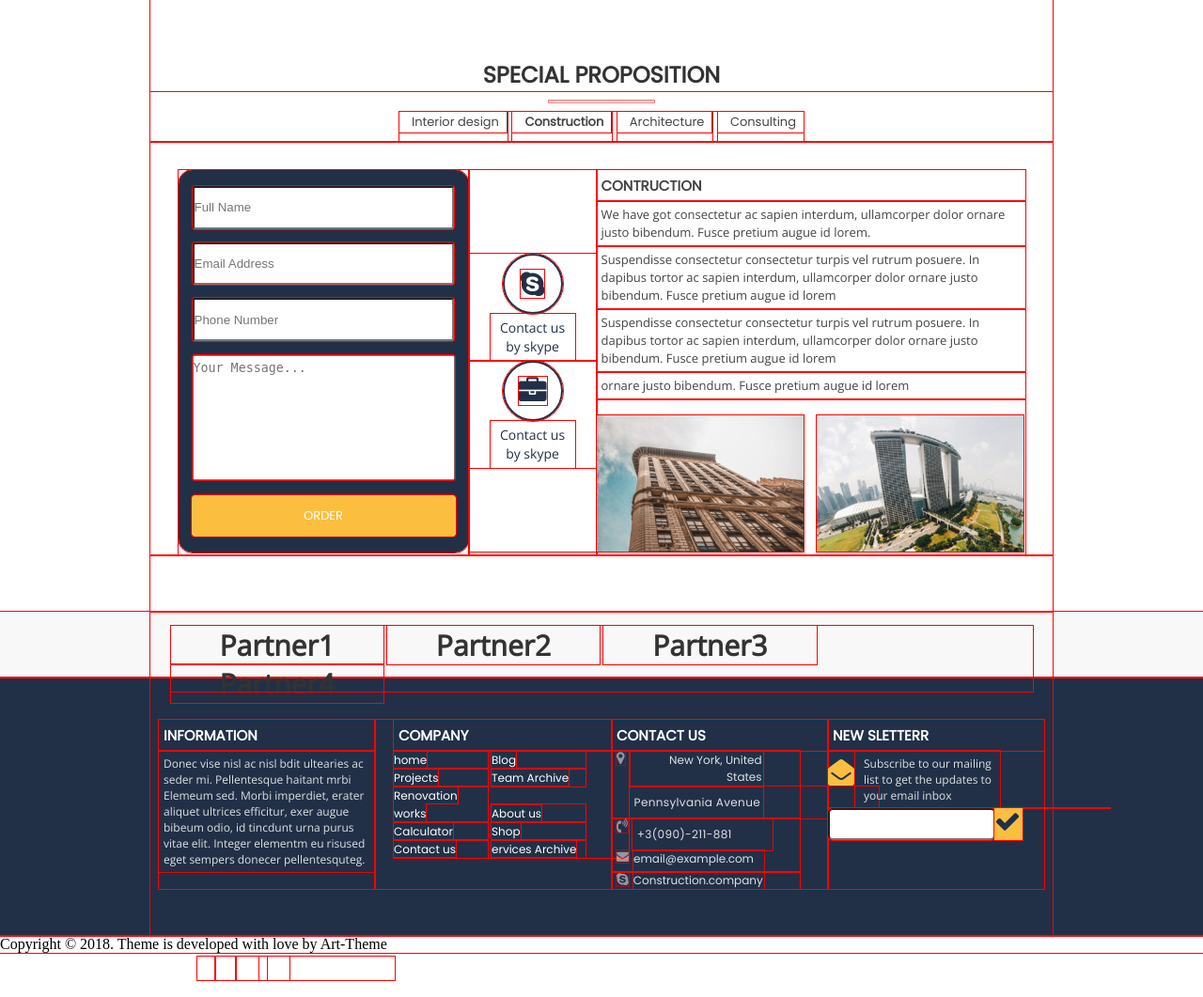
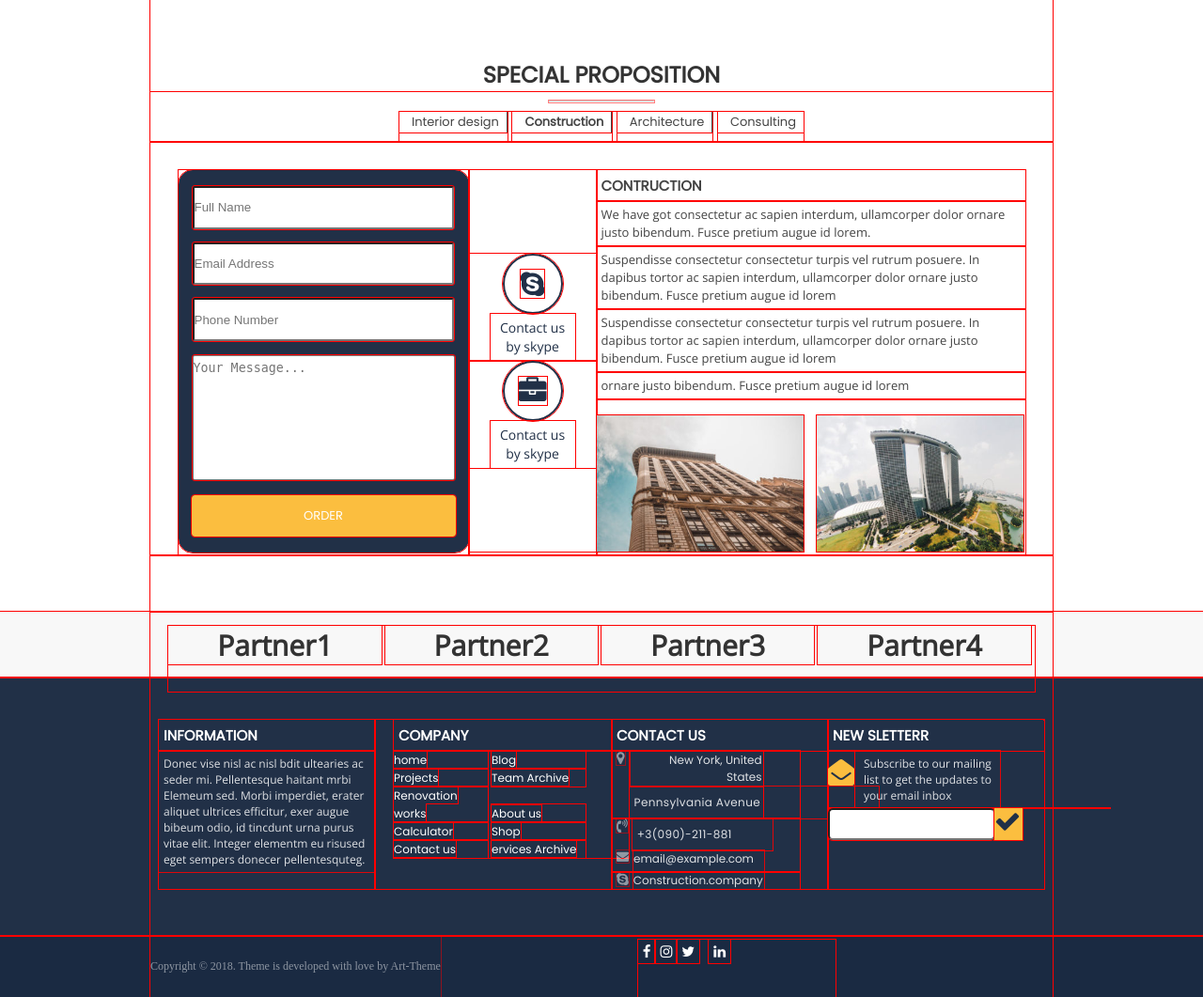
Before and after one commit to Jonathanbir/git_new, a PHP site: page /Amoshw01/index.html in a window 1280 px wide. Shown: the part 4331-5392 px from the top of the page at 94% size. Run offline with PHP 8.4, Linux system fonts and the light colour scheme.

Commit message:
Update style.css

```diff
--- a/Amoshw01/style.css
+++ b/Amoshw01/style.css
@@ -1171,7 +1178,7 @@ a{
 .partner .partner-region{
     position: relative;
     top: 15px;
-    width: 917px;
+    width: 96%;
     height: 70px;
     margin:auto;
 }
@@ -1452,6 +1367,32 @@ a{
     background:#fbbe3f;
     color: #213047;
 }
+/*-------------------contact-us end-------------------*/
+/*-------------------footer start-----------------*/
+.wrap-footer{
+    width: 100%;
+    background-color: #1a2a42;
+    color:#444;
+}
+
+.footer{
+    display: flex;
+    flex-direction: row;
+    justify-content: flex-start;
+    width: 960px;
+    margin: auto;
+}
+
+.footer p{
+    padding:25px 0;
+    font-size: 12px;
+    color: #fff;
+    opacity: .5;
+}
+
+.footer-media i{
+
+}
 /*-------------------footer end-------------------*/
 /* *{
     outline:none;
```
Also changed, not shown: other parts of Amoshw01/style.css (+10 -95 lines).
